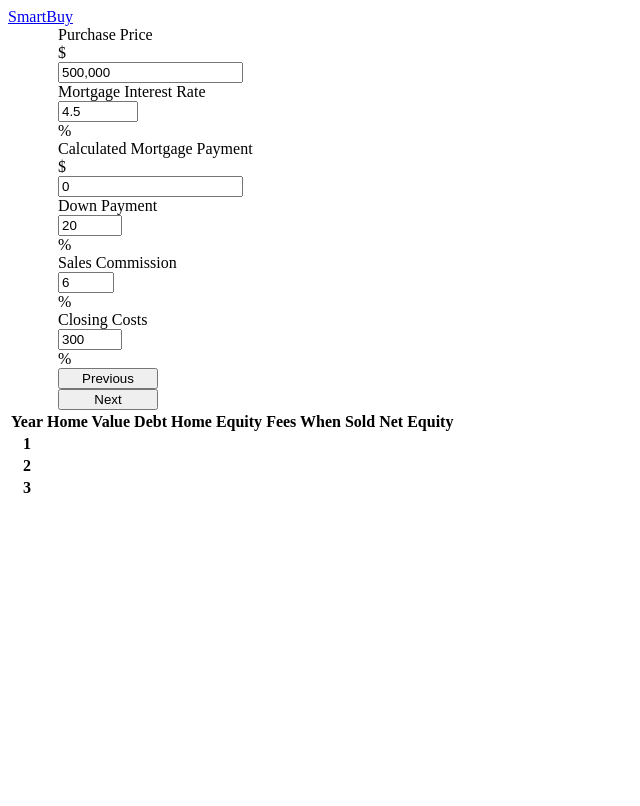
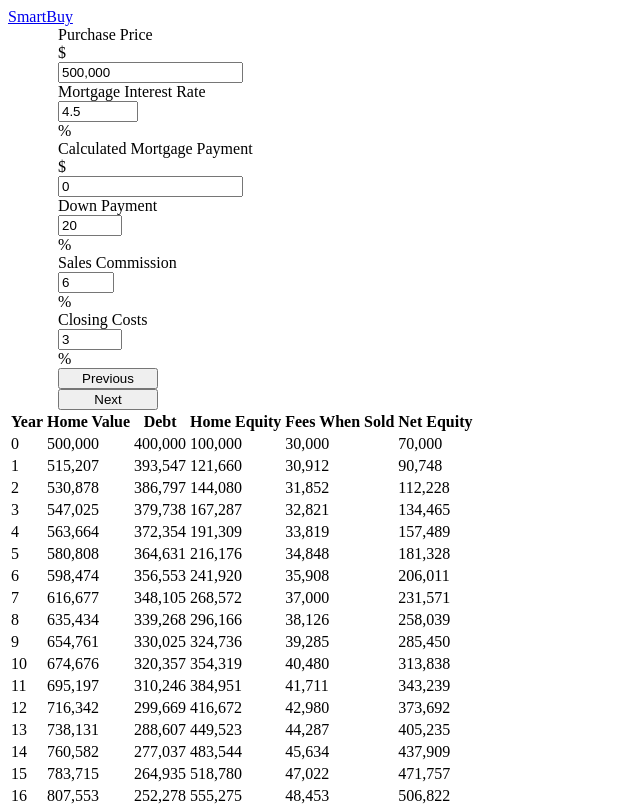
Before and after one commit to darylwada/smart-buy, a React app: page / in a window 1280 px wide. Shown: the top 806 px of the page, without its empty margins (0-640 px from the left). Built offline with nearby package versions, Linux system fonts and the light colour scheme; the HTML template or start-up script is replaced by a standard one.

Commit message:
Created a table with headers and rows populated with their respective data. #2

```diff
--- a/client/App.js
+++ b/client/App.js
@@ -14,7 +14,7 @@ export default class App extends Component {
       monthlyMortgage: 0,
       downPayment: 0.20,
       salesCommission: 0.06,
-      closingCosts: 3,
+      closingCosts: 0.03,
       propertyTax: 0.0125,
       hoa: 400,
       maintenance: 100,
--- a/client/components/DataTable.js
+++ b/client/components/DataTable.js
@@ -2,10 +2,10 @@ import React from 'react'
 import { Table } from 'reactstrap'
 
 
-export default function DataTable(props) {
-  console.log(props)
+export default function DataTable({ calcs }) {
+  const { homeValue, debt, equity, fees, netEquity } = calcs
   return (
-    <Table>
+    <Table borderless striped hover size="sm">
       <thead>
         <tr>
           <th>Year</th>
@@ -17,18 +17,20 @@ export default function DataTable(props) {
         </tr>
       </thead>
       <tbody>
-        <tr>
-          <th scope="row">1</th>
-
-        </tr>
-        <tr>
-          <th scope="row">2</th>
-
-        </tr>
-        <tr>
-          <th scope="row">3</th>
-
-        </tr>
+        {
+          homeValue.map((value, i) => {
+            return (
+              <tr key={i}>
+                <td>{i}</td>
+                <td>{value.toLocaleString()}</td>
+                <td>{debt[i].toLocaleString()}</td>
+                <td>{equity[i].toLocaleString()}</td>
+                <td>{fees[i].toLocaleString()}</td>
+                <td>{netEquity[i].toLocaleString()}</td>
+              </tr>
+            )
+          })
+        }
       </tbody>
       </Table>
   )
--- a/client/util/calculations.js
+++ b/client/util/calculations.js
@@ -59,6 +59,3 @@ export function forecastBuyScenarioAnnual({ purchasePrice, annualAppreciation, d
   }
   return buyForecast
 }
-
-// console.log(forecastBuyScenario(750000, 0.03, 600000, 0.06, 0.06))
-// console.log(forecastBuyScenarioAnnual(750000, 0.03, 600000, 0.06, 0.06))
```
